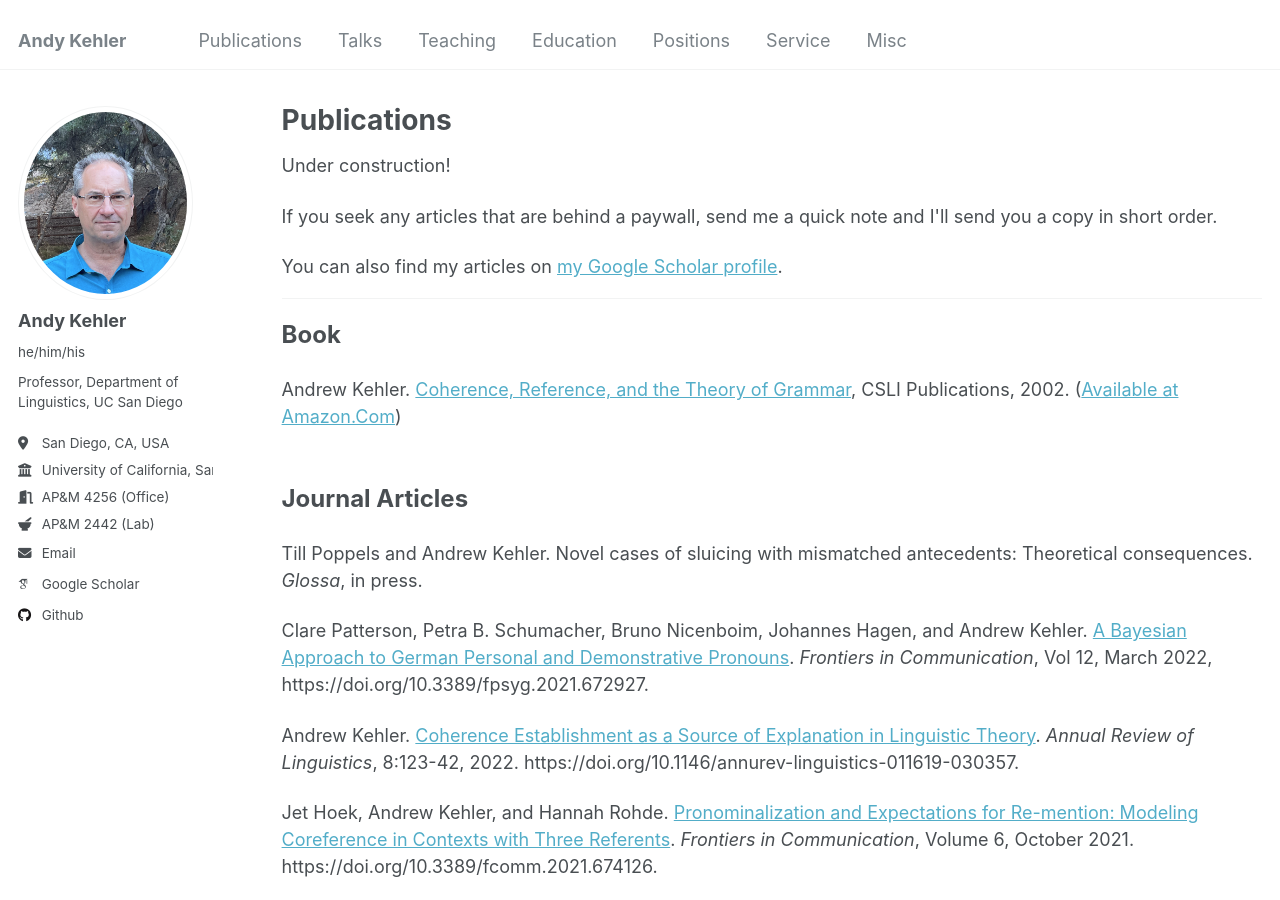
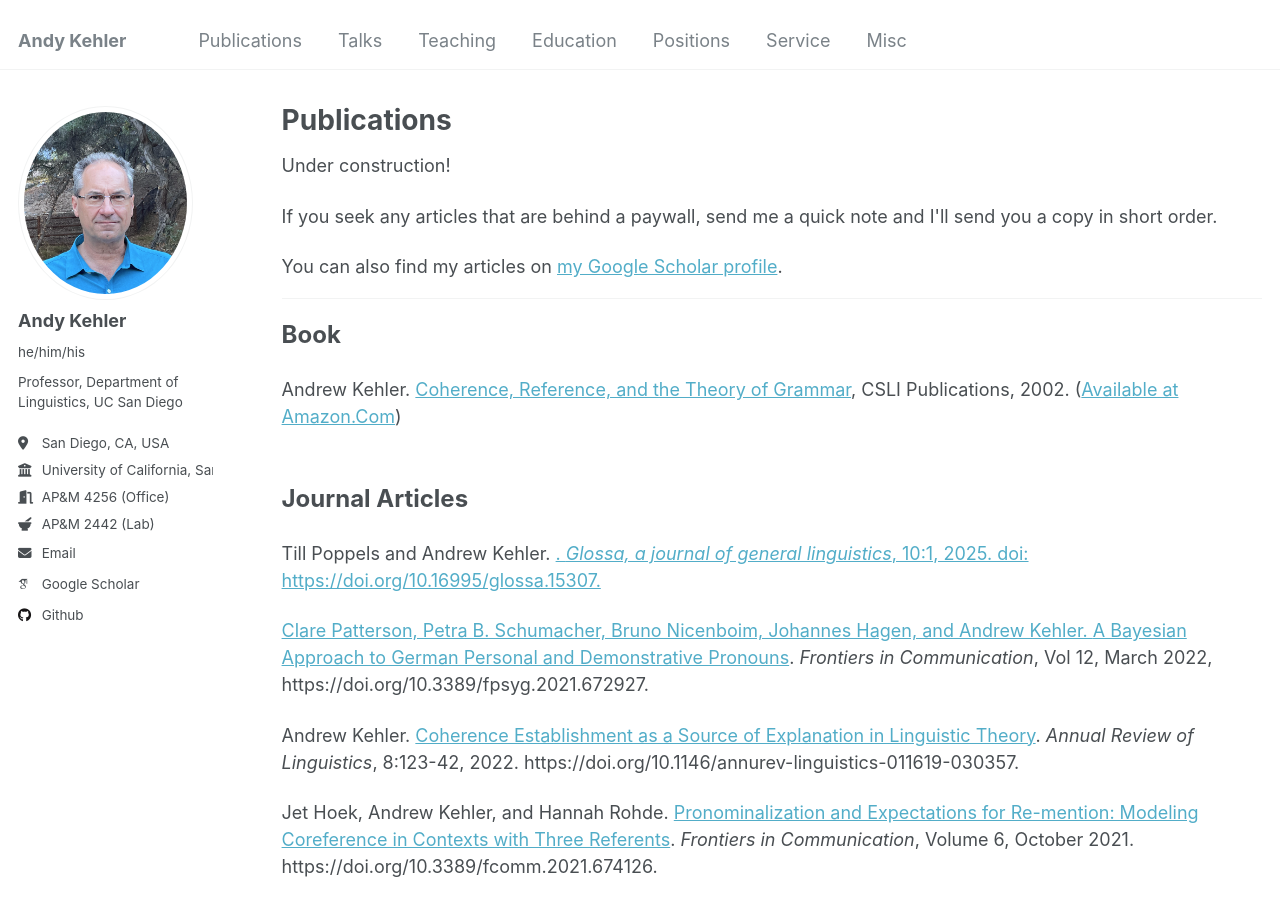
Before and after one commit to akehler/akehler.github.io, a Jekyll site: the page built from _pages/publications.html, in a window 1280 px wide and 900 px high. Built offline with Jekyll 4.4.1, drawn with Linux system fonts in a browser that asks for light colours; some web fonts are replaced.

Commit message:
Update publications.html

```diff
--- a/_pages/publications.html
+++ b/_pages/publications.html
@@ -32,8 +32,9 @@ href=http://www.amazon.com/exec/obidos/ASIN/1575862166/qid=1012429713/sr=12-1/10
           <p><br>
          <strong><font size="5">Journal Articles</font></strong></p>
 
-Till Poppels and Andrew Kehler.  Novel cases of sluicing with mismatched antecedents: Theoretical consequences. <i>Glossa</i>, in press.
-
+Till Poppels and Andrew Kehler.  <a href="Novel cases of sluicing with mismatched antecedents: Theoretical consequences"</a>. <i>Glossa,
+a journal of general linguistics</i>, 10:1, 2025.
+doi: https://doi.org/10.16995/glossa.15307.
 <p></p>
 
   Clare Patterson, Petra B. Schumacher, Bruno Nicenboim,
```
